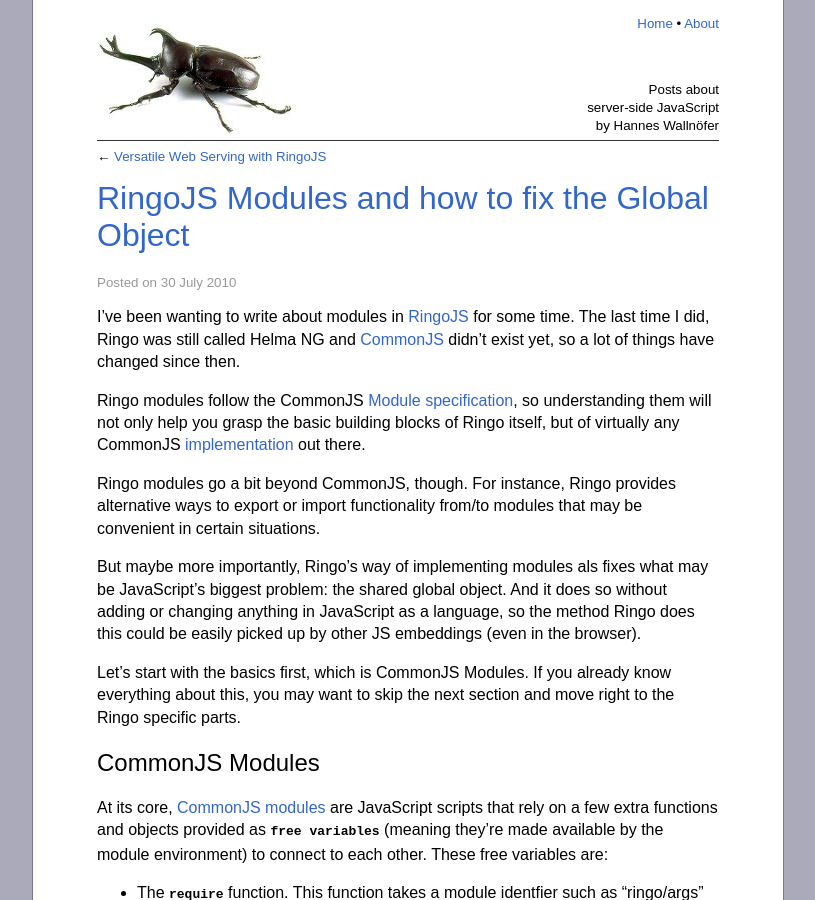
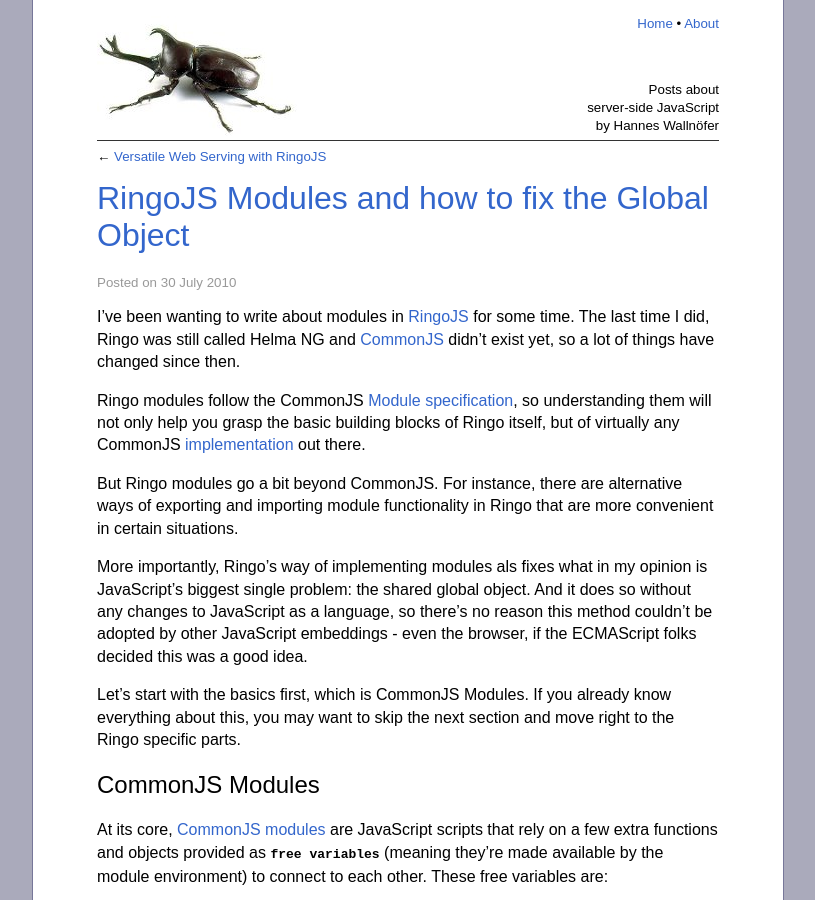
Before and after one commit to hns/hns.github.com, a Jekyll site: the page built from _posts/2010-07-30-modules.md, in a window 1280 px wide and 900 px high. Shown: the whole window, without its empty margins (232-1047 px from the left). Built offline with Jekyll 4.4.1, drawn with Linux system fonts in a browser that asks for light colours; comment, search, counter and statistics services are not loaded.

Commit message:
More rewording

```diff
--- a/_posts/2010-07-30-modules.md
+++ b/_posts/2010-07-30-modules.md
@@ -12,15 +12,15 @@ understanding them will not only help you grasp the basic building blocks of
 Ringo itself, but of virtually any CommonJS [implementation][CommonJS implementations]
 out there.
 
-Ringo modules go a bit beyond CommonJS, though. For instance, Ringo provides
-alternative ways to export or import functionality from/to modules that may
-be convenient in certain situations.
+But Ringo modules go a bit beyond CommonJS. For instance, there are alternative
+ways of exporting and importing module functionality in Ringo that are more
+convenient in certain situations.
 
-But maybe more importantly,
-Ringo's way of implementing modules als fixes what may be JavaScript's biggest
-problem: the shared global object. And it does so without adding or changing
-anything in JavaScript as a language, so the method Ringo does this could be
-easily picked up by other JS embeddings (even in the browser).
+More importantly, Ringo's way of implementing modules als fixes what in my
+opinion is JavaScript's biggest single problem: the shared global object. And it
+does so without any changes to JavaScript as a language, so there's no reason
+this method couldn't be adopted by other JavaScript embeddings - even the
+browser, if the ECMAScript folks decided this was a good idea.
 
 Let's start with the basics first, which is CommonJS Modules. If you already
 know everything about this, you may want to skip the next section and move
```
